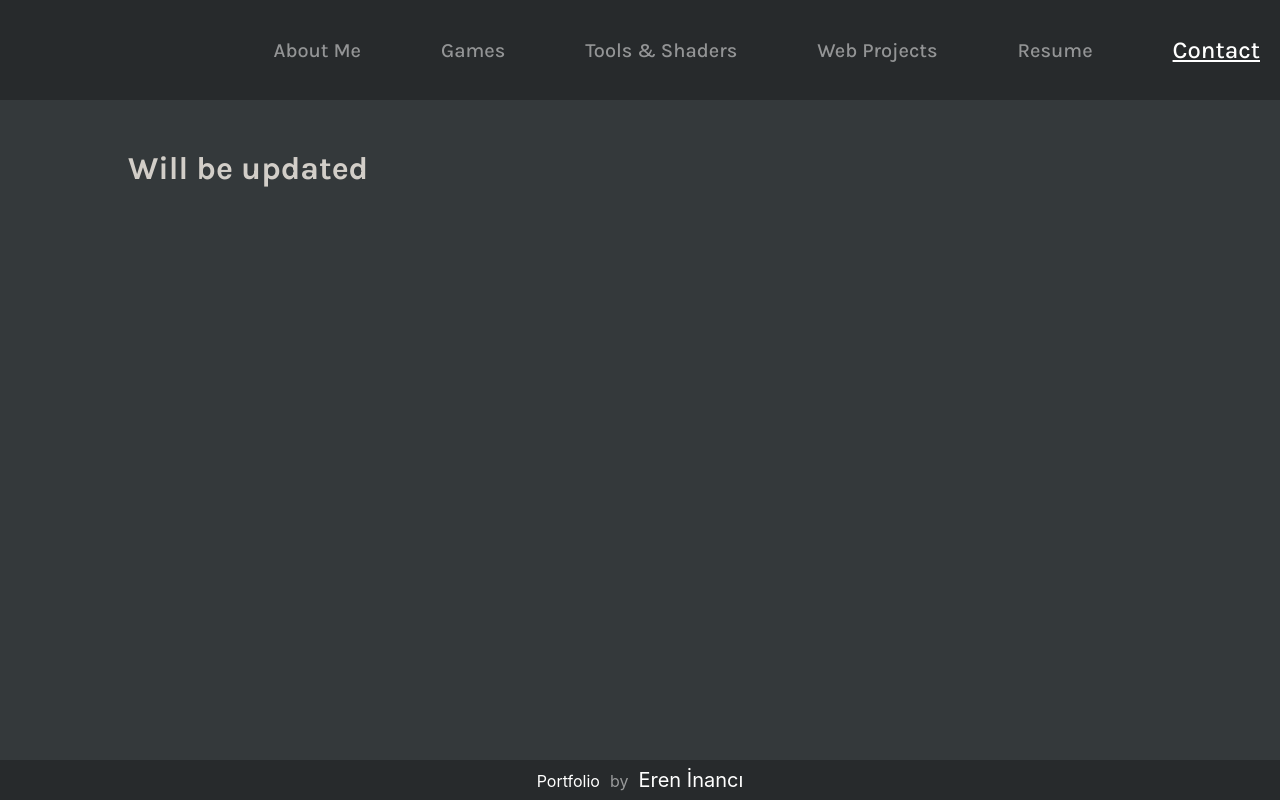
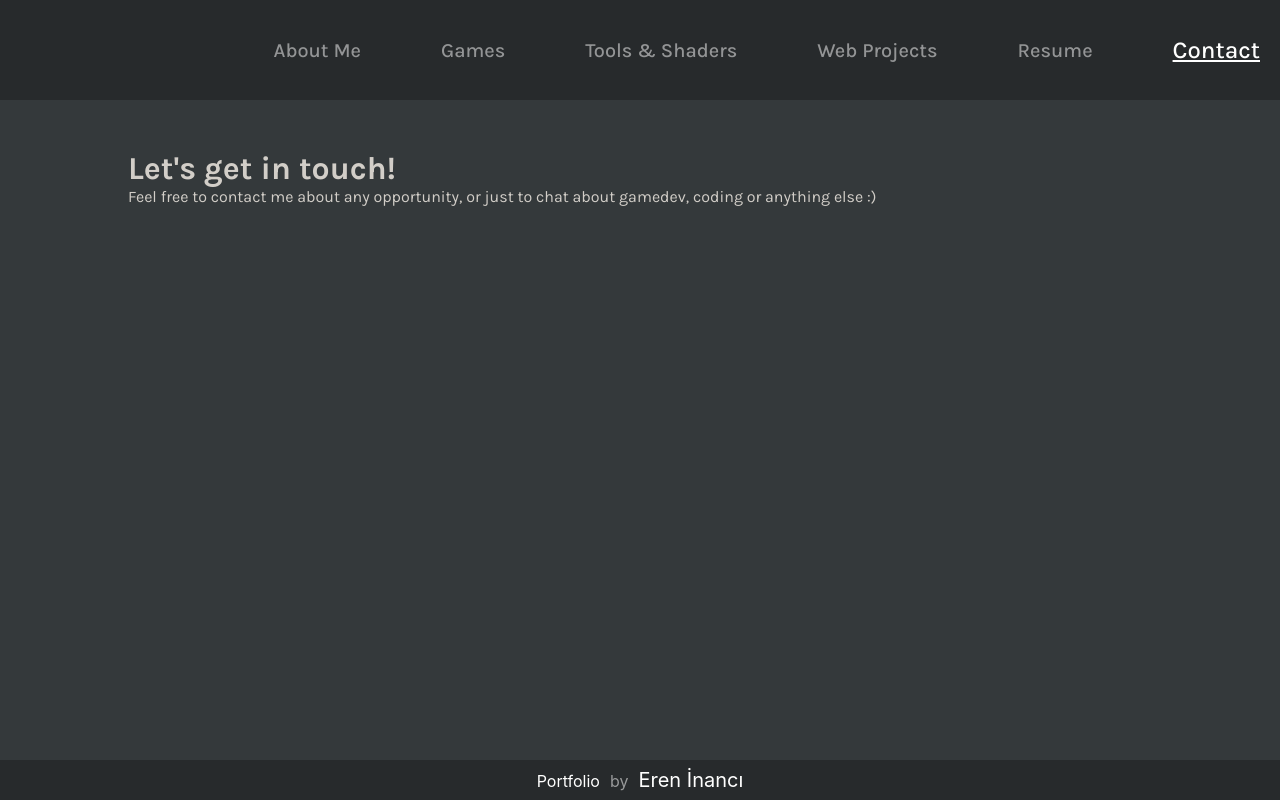
Before and after one commit to ereninc/Portfolio-ReactJS, a React (Create React App) app: page /contact in a window 1280 px wide. Built offline with nearby package versions, Linux system fonts and the light colour scheme.

Commit message:
contact update

```diff
--- a/src/components/pages/Contact.jsx
+++ b/src/components/pages/Contact.jsx
@@ -1,5 +1,6 @@
 import React from "react";
 import { motion } from "framer-motion";
+import ContactItem from "../views/ContactItem";
 
 export default function Contact() {
   return (
@@ -13,7 +14,16 @@ export default function Contact() {
         transition: { duration: 0.3 },
       }}
     >
-      <h1>Will be updated</h1>
+      <h1>Let's get in touch!</h1>
+      <p>
+        Feel free to contact me about any opportunity, or just to chat about
+        gamedev, coding or anything else :)
+      </p>
+      <div className="contact-items">
+        <ContactItem />
+        <ContactItem />
+        <ContactItem />
+      </div>
     </motion.div>
   );
 }
--- /dev/null
+++ b/src/components/views/ContactItem.jsx
@@ -0,0 +1,10 @@
+import React from "react";
+
+export default function ContactItem(props) {
+  return (
+    <div>
+      <img src={props.icon} alt="" />
+      <a href={props.url}>{props.url}</a>
+    </div>
+  );
+}
```
